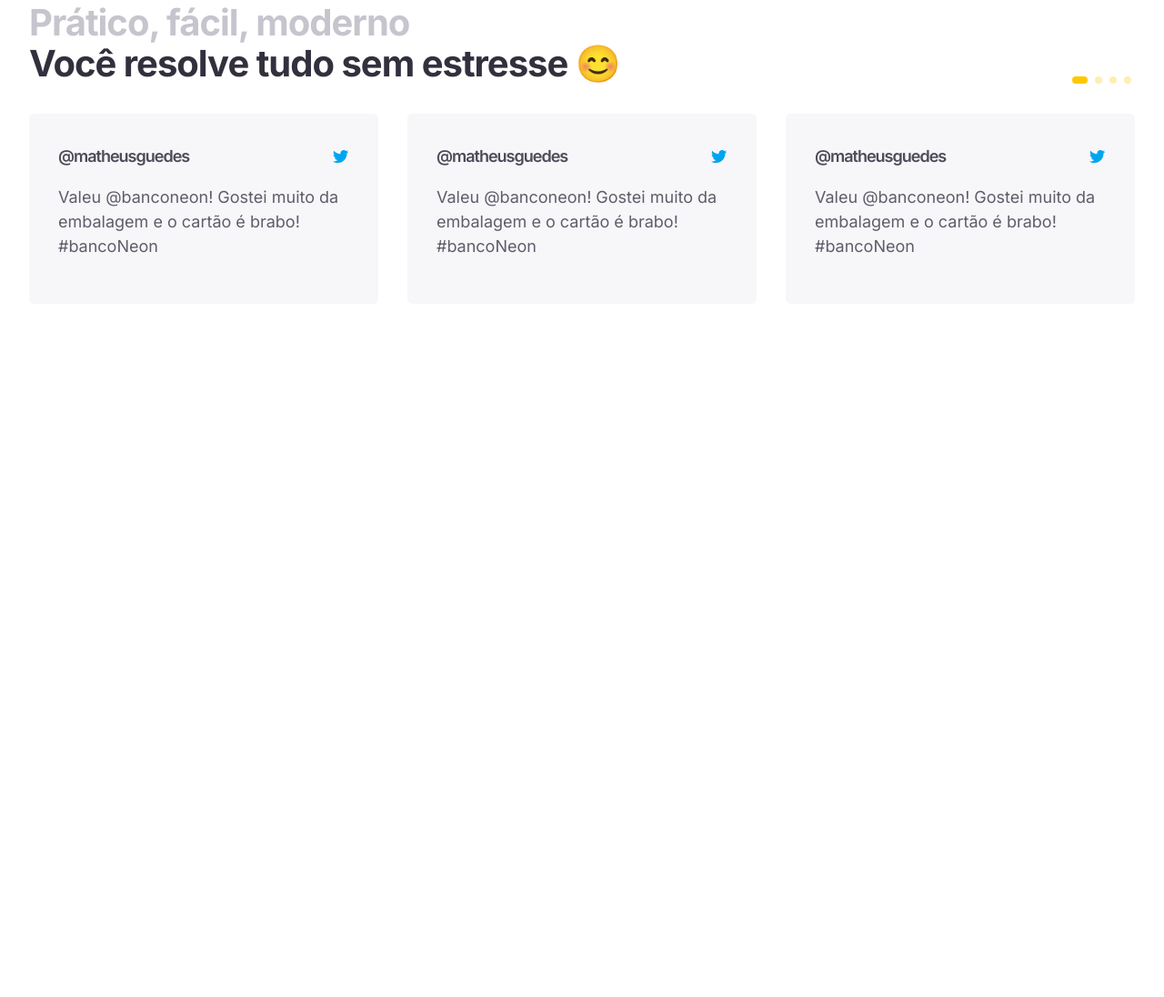
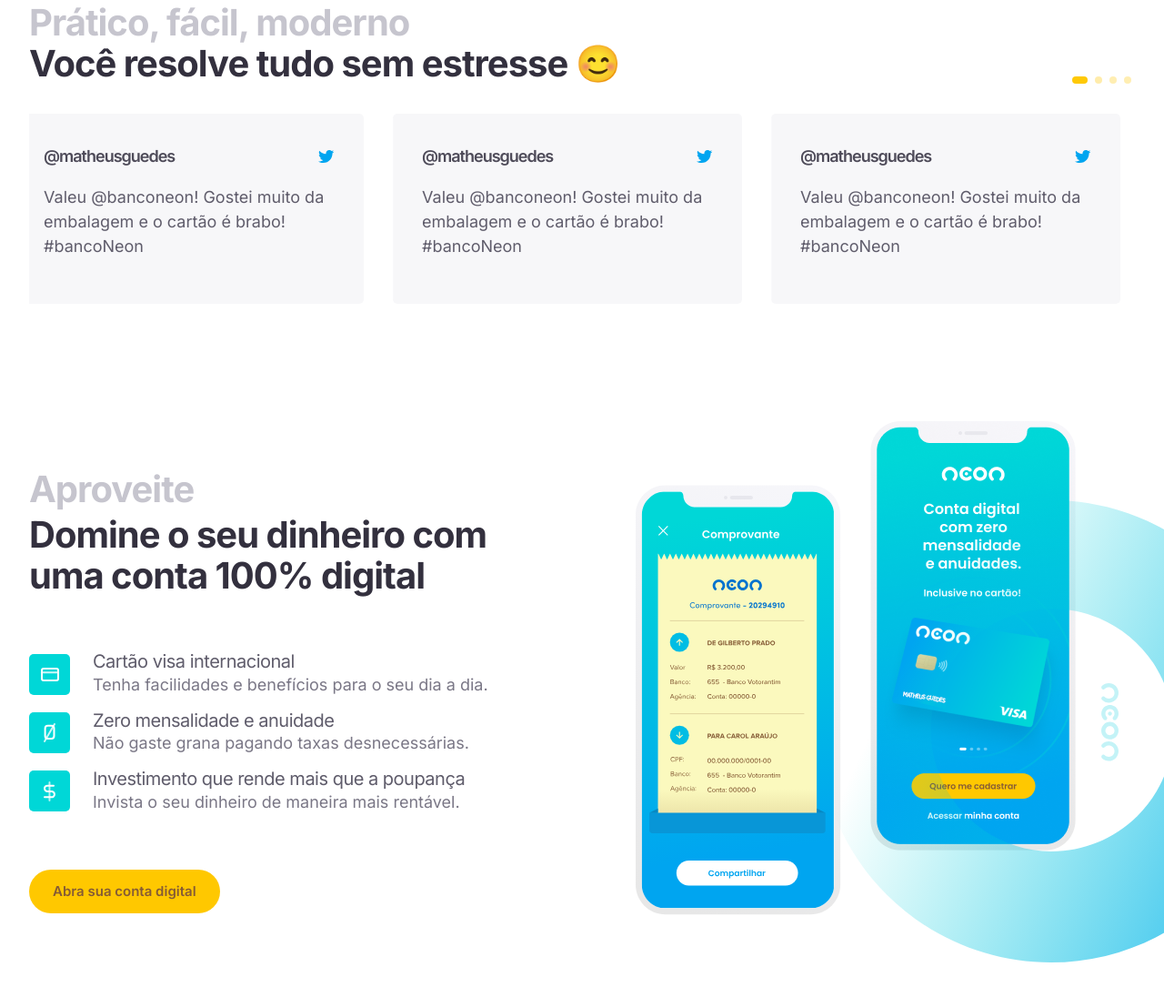
Before and after one commit to zmatezz/neon, a website: page index.html in a window 1280 px wide. Shown: the part 1979-3075 px from the top of the page at 91% size. Before the commit the page ends 2313 px from the top, so only its background shows below. Drawn offline with nearby package versions, Linux system fonts and the light colour scheme; files that its build step writes are made by us from their sources.

Commit message:
feat: added section conta digital

```diff
--- a/index.html
+++ b/index.html
@@ -443,6 +443,101 @@
         </div>
       </div>
     </section>
+
+    <section class="pt-[127px] pb-[85px]">
+      <div class="container flex items-center">
+        <div class="max-w-[542px]">
+          <h2
+            class="font-Poppins text-brand-grey-2 -tracking-[1px] leading-[112%] font-bold text-[4rem] mb-[61px] w-full"
+          >
+            Aproveite<span
+              class="block font-Poppins text-brand-grey-6 -tracking-[1px] leading-[112%] font-bold text-[4rem] mt-2"
+              >Domine o seu dinheiro com uma conta 100% digital</span
+            >
+          </h2>
+          <ul class="mb-[61px]">
+            <li class="flex items-center gap-10 mb-6">
+              <div
+                class="w-[45px] h-[45px] bg-brand-green-light rounded-lg flex items-center justify-center"
+              >
+                <img
+                  src="/src/assets/img/icon-cartao-internacional.svg"
+                  alt=""
+                />
+              </div>
+              <div>
+                <h4
+                  class="font-Poppins text-brand-grey-4 font-medium text-[20px] leading-[112%] -tracking-[0.5px]"
+                >
+                  Cartão visa internacional
+                </h4>
+                <p class="text-[18px] leading-[150%] text-brand-grey-3">
+                  Tenha facilidades e benefícios para o seu dia a dia.
+                </p>
+              </div>
+            </li>
+            <li class="flex items-center gap-10 mb-6">
+              <div
+                class="w-[45px] h-[45px] bg-brand-green-light rounded-lg flex items-center justify-center"
+              >
+                <img src="/src/assets/img/icon-taxa-zero.svg" alt="" />
+              </div>
+              <div>
+                <h4
+                  class="font-Poppins text-brand-grey-4 font-medium text-[20px] leading-[112%] -tracking-[0.5px]"
+                >
+                  Zero mensalidade e anuidade
+                </h4>
+                <p class="text-[18px] leading-[150%] text-brand-grey-3">
+                  Não gaste grana pagando taxas desnecessárias.
+                </p>
+              </div>
+            </li>
+            <li class="flex items-center gap-10">
+              <div
+                class="w-[45px] h-[45px] bg-brand-green-light rounded-lg flex items-center justify-center"
+              >
+                <img src="/src/assets/img/icon-poupanca.svg" alt="" />
+              </div>
+              <div>
+                <h4
+                  class="font-Poppins text-brand-grey-4 font-medium text-[20px] leading-[112%] -tracking-[0.5px]"
+                >
+                  Investimento que rende mais que a poupança
+                </h4>
+                <p class="text-[18px] leading-[150%] text-brand-grey-3">
+                  Invista o seu dinheiro de maneira mais rentável.
+                </p>
+              </div>
+            </li>
+          </ul>
+          <button
+            class="inline-block leading-[4.8rem] bg-brand-yellow hover:bg-[#FFDC5C] transition-all duration-300 px-[2.6rem] rounded-[122px] font-Poppins font-semibold text-2xl text-[#855B35]"
+          >
+            Abra sua conta digital
+          </button>
+        </div>
+        <div
+          class="relative w-full max-w-[712px] h-[598px] -mr-[38px] left-[125px]"
+        >
+          <img
+            class="absolute bottom-[47px] left-0"
+            src="/src/assets/img/mockup-01.svg"
+            alt=""
+          />
+          <img
+            class="absolute top-1 left-[258px]"
+            src="/src/assets/img/mockup-02.png"
+            alt=""
+          />
+          <img
+            class="absolute right-0 bottom-0"
+            src="/src/assets/img/circle-conta-digital.svg"
+            alt=""
+          />
+        </div>
+      </div>
+    </section>
     <!-- <h1
 
     >
@@ -498,6 +593,10 @@
           el: ".paginator-depoimentos",
           clickable: true,
         },
+        autoplay: {
+          delay: 5000,
+          disableOnInteraction: false,
+        },
       });
     </script>
   </body>
```
